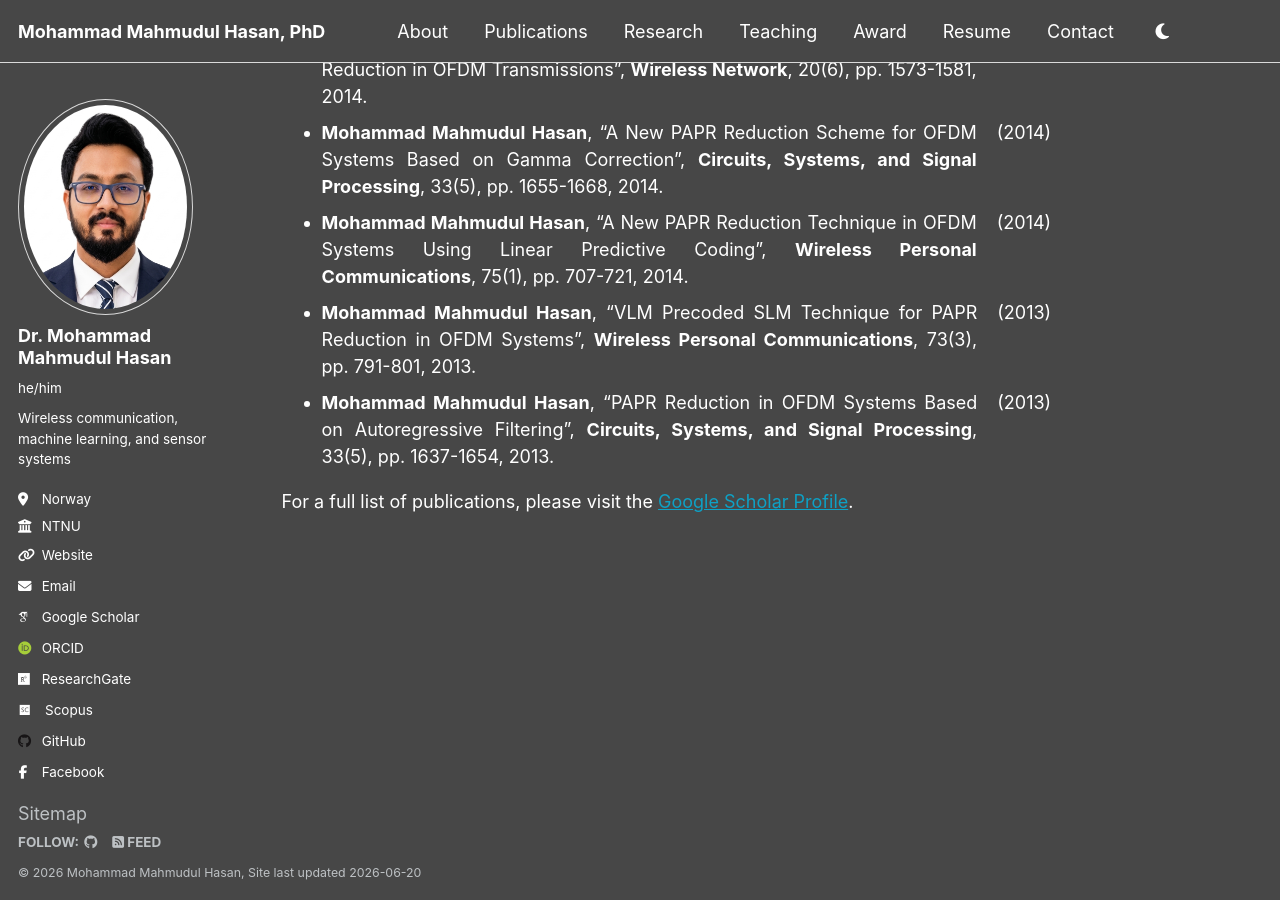
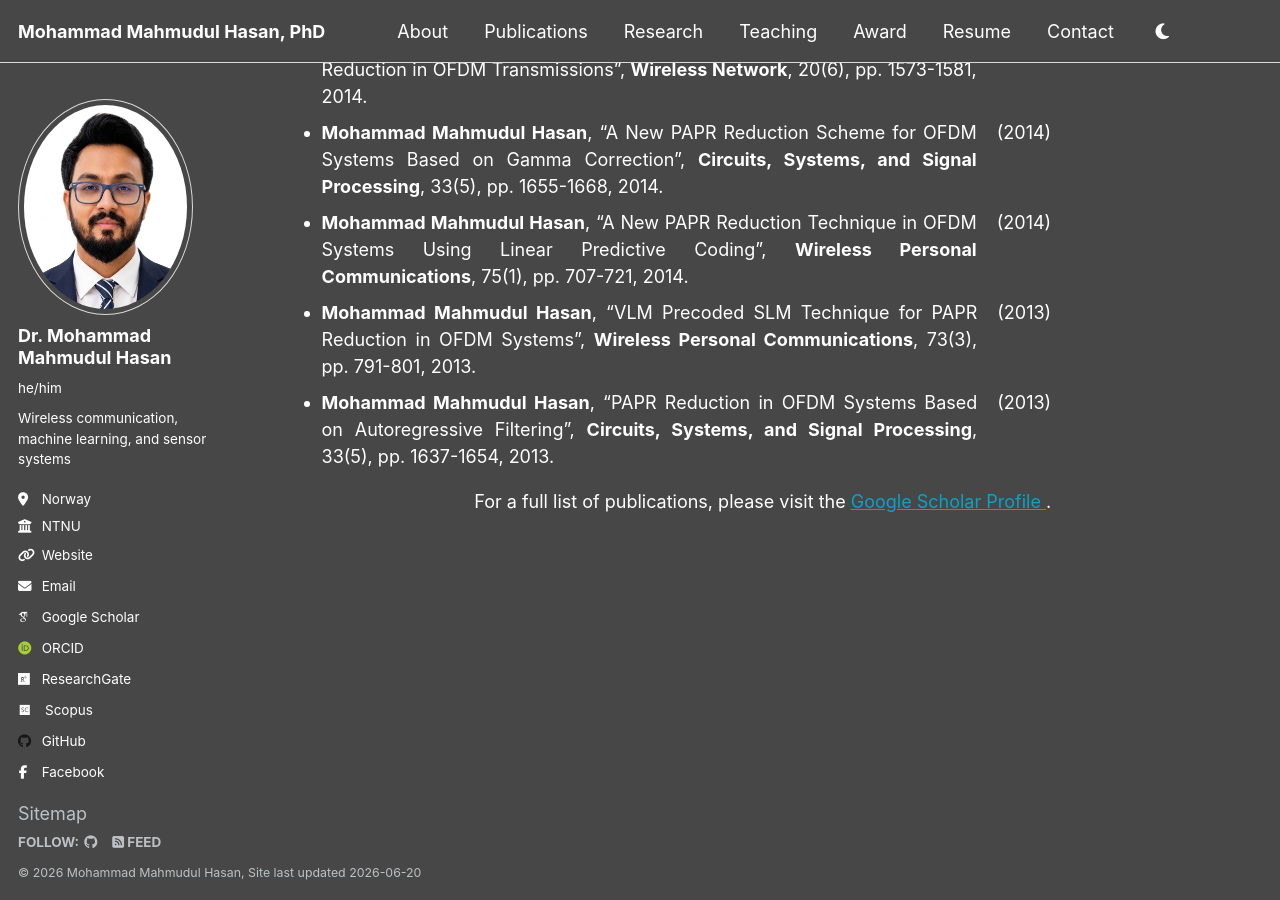
Before and after one commit to dearmahmud/dearmahmud.github.io, a Jekyll site: the page built from _pages/publications.md, in a window 1280 px wide and 900 px high, scrolled down 1975 px. Built offline with Jekyll 4.4.1, drawn with Linux system fonts in a browser that asks for light colours; some web fonts are replaced.

Commit message:
Update publications.md

```diff
--- a/_pages/publications.md
+++ b/_pages/publications.md
@@ -152,6 +152,9 @@ author_profile: true
     <div style="margin-left: 20px;">(2013)</div>
   </div>
 
-<p style="text-align: justify; margin-top: 10px;">
-For a full list of publications, please visit the <a href="https://scholar.google.com/citations?hl=en&user=8ZDDF8MAAAAJ&view_op=list_works&sortby=pubdate" target="_blank">Google Scholar Profile</a>.
+<p style="text-align: right; margin-top: 10px;">
+  For a full list of publications, please visit the
+  <a href="https://scholar.google.com/citations?hl=en&user=8ZDDF8MAAAAJ&view_op=list_works&sortby=pubdate" target="_blank">
+    Google Scholar Profile
+  </a>.
 </p>
```
